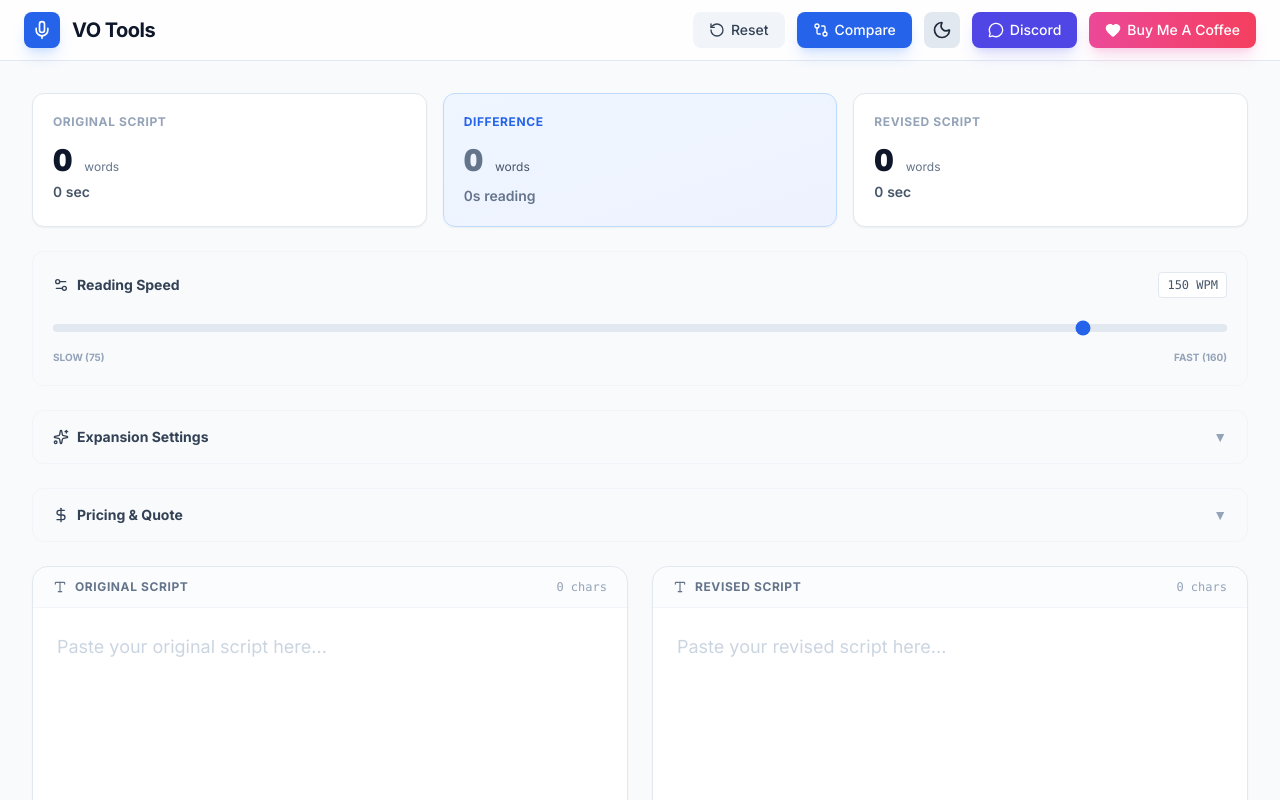
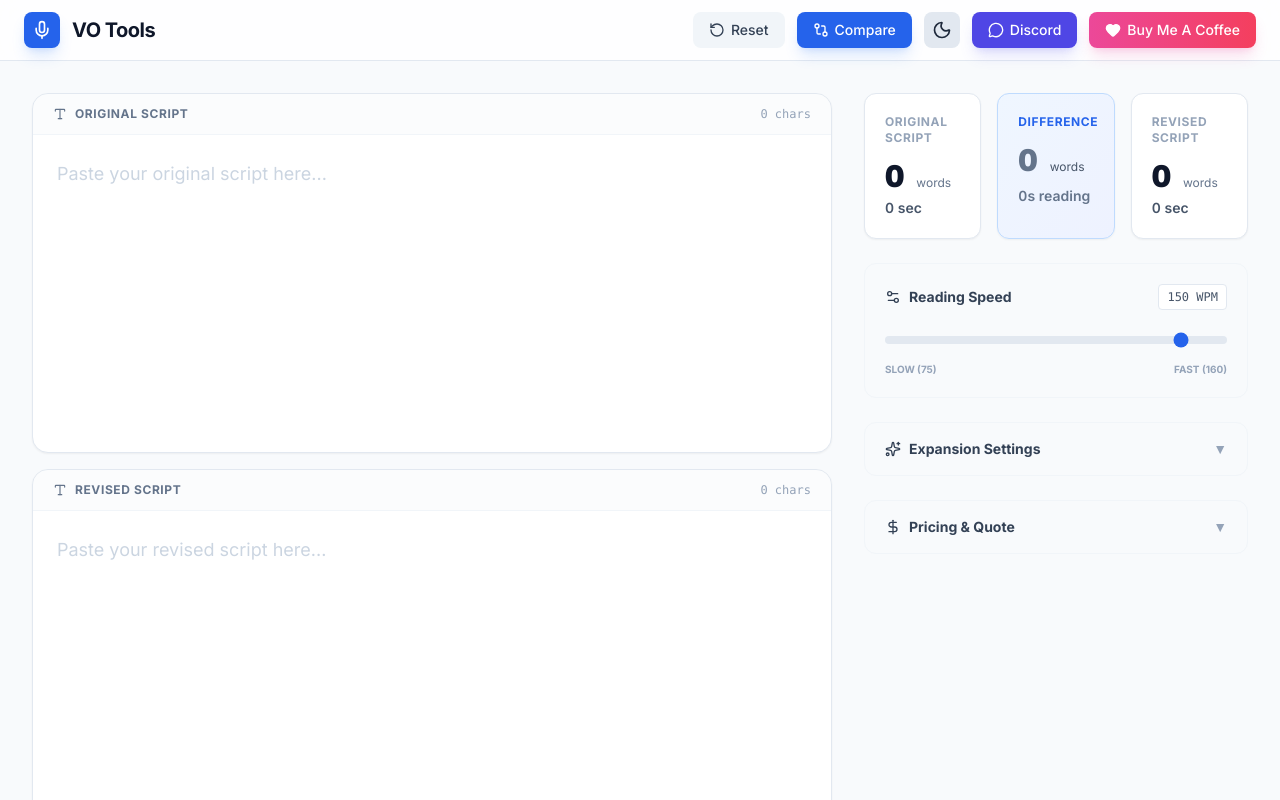
Before and after one commit to tro2789/vo-tools, a Next.js app: page / in a window 1280 px wide. Both pictures are taken after a click on the button "Single". Shown: the top 800 px of the page. Built offline with nearby package versions, Linux system fonts and the light colour scheme.

Commit message:
UI Adjustments

```diff
--- a/components/ScriptCalculator.tsx
+++ b/components/ScriptCalculator.tsx
@@ -8,7 +8,6 @@ import { AnalysisSidebar } from './analysis/AnalysisSidebar';
 import { SpeedControl } from './analysis/SpeedControl';
 import { ExpansionSettings } from './settings/ExpansionSettings';
 import { PricingSection } from './pricing/PricingSection';
-import AutosaveIndicator from './AutosaveIndicator';
 import { useScriptAnalysis } from '@/hooks/useScriptAnalysis';
 import { useComparison } from '@/hooks/useComparison';
 import { usePricing } from '@/hooks/usePricing';
@@ -199,7 +198,6 @@ export const ScriptCalculator = () => {
             <h1 className="text-lg md:text-xl font-bold text-slate-900 dark:text-white tracking-tight">
               VO Tools
             </h1>
-            <AutosaveIndicator lastSaved={lastSaved} hasUnsavedChanges={hasUnsavedChanges} />
           </div>
 
           <div className="flex items-center gap-1.5 md:gap-3">
@@ -286,12 +284,47 @@ export const ScriptCalculator = () => {
             </div>
           </div>
         ) : (
-          // Comparison Mode Layout
-          <div className="space-y-6">
-            {/* Stats Row */}
+          // Comparison Mode Layout - Similar to Single Mode
+          <div className="grid grid-cols-1 lg:grid-cols-12 gap-8">
+            {/* Left Column: Stacked Editors */}
+            <div className="lg:col-span-8 flex flex-col gap-4">
+              <ScriptEditor
+                value={originalScript}
+                onChange={setOriginalScript}
+                placeholder="Paste your original script here..."
+                label="Original Script"
+                height="h-[45vh]"
+              />
+
+              <ScriptEditor
+                value={revisedScript}
+                onChange={setRevisedScript}
+                placeholder="Paste your revised script here..."
+                label="Revised Script"
+                height="h-[45vh]"
+              />
+
+              {/* Diff Visualization below editors */}
+              {originalScript && revisedScript && comparison.diffSegments.originalSegments.length > 0 && (
                 <Suspense fallback={
                   <div className="bg-white dark:bg-slate-900 rounded-xl shadow-sm border border-slate-200 dark:border-slate-800/60 p-8 text-center">
-                <div className="text-slate-500 dark:text-slate-400">Loading comparison stats...</div>
+                    <div className="text-slate-500 dark:text-slate-400">Loading diff visualization...</div>
+                  </div>
+                }>
+                  <DiffVisualization
+                    originalSegments={comparison.diffSegments.originalSegments}
+                    revisedSegments={comparison.diffSegments.revisedSegments}
+                  />
+                </Suspense>
+              )}
+            </div>
+
+            {/* Right Column: Stats and Controls */}
+            <div className="lg:col-span-4 space-y-6">
+              {/* Comparison Stats */}
+              <Suspense fallback={
+                <div className="bg-white dark:bg-slate-900 rounded-xl shadow-sm border border-slate-200 dark:border-slate-800/60 p-8 text-center">
+                  <div className="text-slate-500 dark:text-slate-400">Loading stats...</div>
                 </div>
               }>
                 <ComparisonStats
@@ -310,7 +343,7 @@ export const ScriptCalculator = () => {
               {/* Speed Control */}
               <SpeedControl wpm={wpm} setWpm={setWpm} minWpm={MIN_WPM} maxWpm={MAX_WPM} />
 
-            {/* Expansion Options */}
+              {/* Expansion Settings */}
               <ExpansionSettings
                 showExpansionSettings={showExpansionSettings}
                 setShowExpansionSettings={setShowExpansionSettings}
@@ -318,7 +351,7 @@ export const ScriptCalculator = () => {
                 toggleExpansionOption={toggleExpansionOption}
               />
 
-            {/* Pricing & Quote Section (Comparison Mode) */}
+              {/* Pricing Section */}
               <PricingSection
                 showPricing={showPricing}
                 setShowPricing={setShowPricing}
@@ -332,41 +365,7 @@ export const ScriptCalculator = () => {
                 handleDownloadPDF={handleDownloadPDF}
                 isComparisonMode={true}
               />
-
-            {/* Side-by-Side Editors */}
-            <div className="grid grid-cols-1 lg:grid-cols-2 gap-6">
-              <ScriptEditor
-                value={originalScript}
-                onChange={setOriginalScript}
-                placeholder="Paste your original script here..."
-                label="Original Script"
-                height="h-[60vh]"
-              />
-
-              <ScriptEditor
-                value={revisedScript}
-                onChange={setRevisedScript}
-                placeholder="Paste your revised script here..."
-                label="Revised Script"
-                height="h-[60vh]"
-              />
             </div>
-
-            {/* Diff Visualization */}
-            {originalScript && revisedScript && comparison.diffSegments.originalSegments.length > 0 && (
-              <Suspense fallback={
-                <div className="bg-white dark:bg-slate-900 rounded-xl shadow-sm border border-slate-200 dark:border-slate-800/60 p-8 text-center">
-                  <div className="text-slate-500 dark:text-slate-400">Loading diff visualization...</div>
-                </div>
-              }>
-                <div className="space-y-6">
-                  <DiffVisualization
-                    originalSegments={comparison.diffSegments.originalSegments}
-                    revisedSegments={comparison.diffSegments.revisedSegments}
-                  />
-                </div>
-              </Suspense>
-            )}
           </div>
         )}
       </main>
```
Lines whose indentation alone changed are shown as unchanged.
